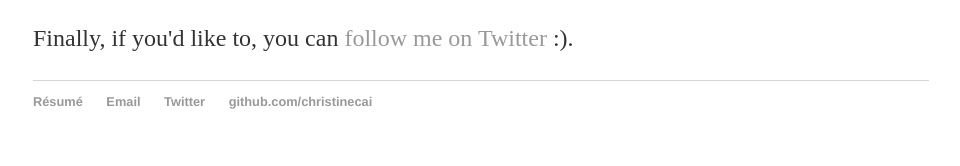
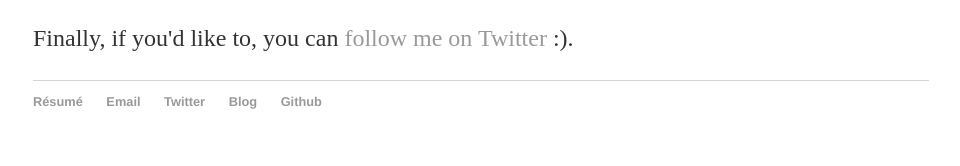
Before and after one commit to christinecai/christinecai.github.io, a Jekyll site: the page built from index.html, in a window 1280 px wide. Shown: the part 883-1049 px from the top of the page, without its empty margins (159-1119 px from the left). Built offline with Jekyll 4.4.1, drawn with Linux system fonts in a browser that asks for light colours.

Commit message:
Update default.html

```diff
--- a/_layouts/default.html
+++ b/_layouts/default.html
@@ -20,7 +20,8 @@
 			<li><a href="https://www.dropbox.com/s/mrxir24ojigm5g4/resume_website.pdf?dl=0">Résumé</a></li>
 			<li><a href="mailto:christine.cai@princeton.edu">Email</a></li>
 			<li><a href="https://twitter.com/Christine_Cai27">Twitter</a></li>
-        		<li><a href="https://github.com/christinecai">github.com/christinecai</a></li>
+			<li><a href="https://christinecai.github.io/blog/">Blog</a></li>
+        		<li><a href="https://github.com/christinecai">Github</a></li>
 			</ul>
 		</footer>
 	</body>
```
